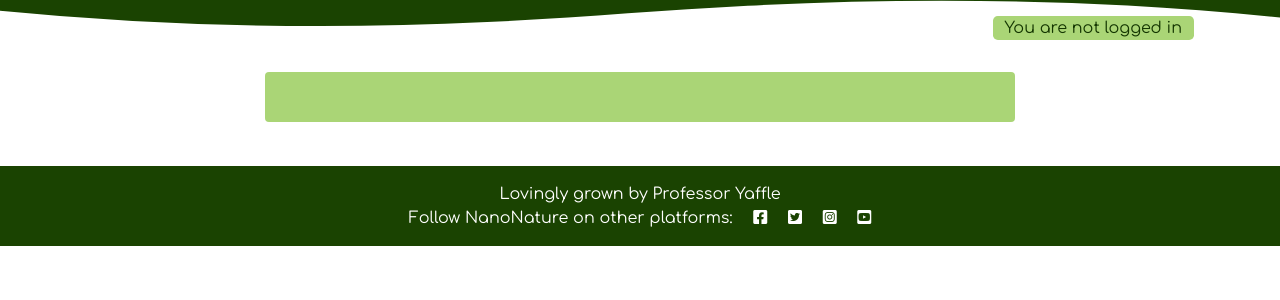
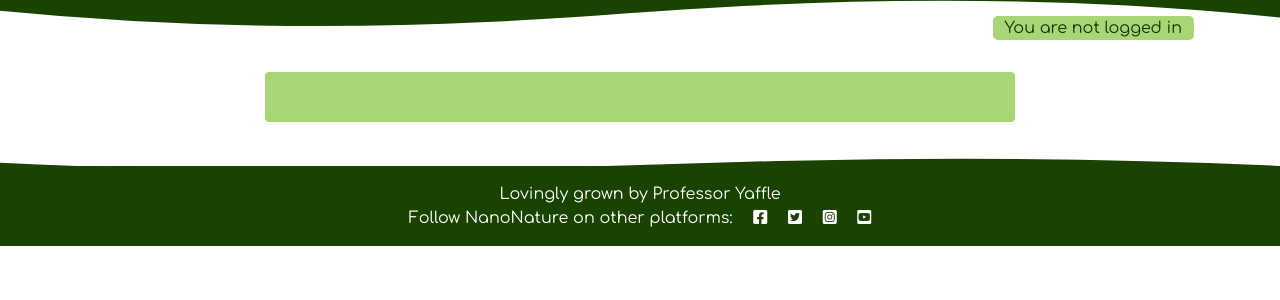
Before and after one commit to ProfYaffle88/nanonature-full-stack, a Django app: page / in a window 1280 px wide. Shown: the part 112-412 px from the top of the page. Run offline with Django 4.2, Linux system fonts and the light colour scheme; data that the repository does not hold is empty; some libraries are stand-ins or nearby versions; some web fonts are replaced.

Commit message:
SVG curve applied to footer.

```diff
--- a/static/css/style.css
+++ b/static/css/style.css
@@ -115,6 +115,26 @@ img {
     fill: #1A4301;
 }
 
+.wave-bottom {
+    position: absolute;
+    bottom: 75px;
+    left: 0;
+    width: 100%;
+    overflow: hidden;
+    line-height: 0;
+    transform: rotate(180deg);
+}
+
+.wave-bottom svg {
+    position: relative;
+    display: block;
+    width: calc(142% + 1.3px);
+    height: 22px;
+}
+
+.wave-bottom .shape-fill {
+    fill: #1A4301;
+}
 
 /* Images */
 
@@ -202,6 +222,7 @@ img {
 }
 
 .footer {
+    position: relative;
     margin-top: 20px;
 }
 
--- a/templates/base.html
+++ b/templates/base.html
@@ -106,7 +106,14 @@
     </main>
 
     <!-- Footer -->
-    <footer class="footer py-3 dark-bg living-edge-bottom">
+    <footer class="footer py-3 dark-bg">
+        <div class="living-edge-bottom">
+            <div class="wave-bottom">
+                <svg data-name="Layer 1" xmlns="http://www.w3.org/2000/svg" viewBox="0 0 1200 120" preserveAspectRatio="none">
+                    <path d="M321.39,56.44c58-10.79,114.16-30.13,172-41.86,82.39-16.72,168.19-17.73,250.45-.39C823.78,31,906.67,72,985.66,92.83c70.05,18.48,146.53,26.09,214.34,3V0H0V27.35A600.21,600.21,0,0,0,321.39,56.44Z" class="shape-fill"></path>
+                </svg>
+            </div>
+        </div>
         <p class="m-0 text-center text-white">
             {% block copyright %}Lovingly grown by Professor Yaffle{% endblock copyright %}
         </p>
```
